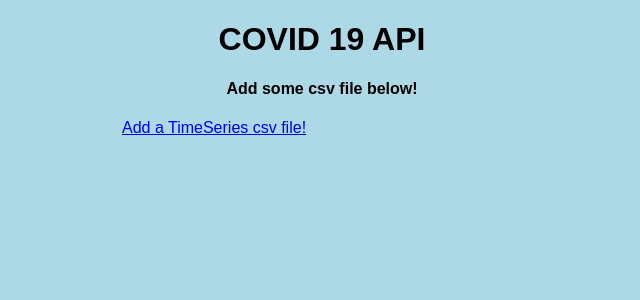
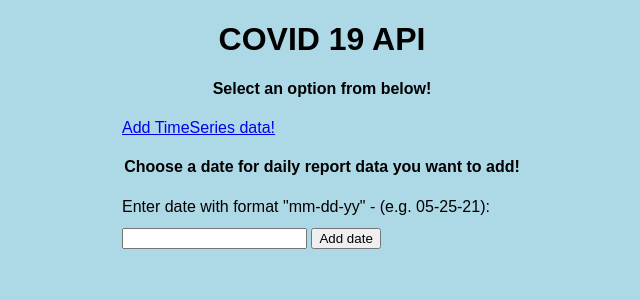
Before and after one commit to klichen/Covid19-data-API, a Flask app: page / in a window 1280 px wide. Shown: the top 300 px of the page, without its empty margins (318-958 px from the left). Run offline with Flask 2, Linux system fonts and the light colour scheme.

Commit message:
implement adding daily reports and sanity checks

```diff
--- a/app.py
+++ b/app.py
@@ -17,15 +17,32 @@ class TimeSeries(db.Model):
     CountryRegion = db.Column(db.String(200), primary_key=True)
     date_recorded = db.Column(db.String(200), primary_key=True)
     quantity = db.Column(db.Integer)
-    case_type = db.Column(db.Integer, primary_key=True)
+    case_type = db.Column(db.String(200), primary_key=True)
 
     def __rep__(self):
         return "<Entry %r>" % self.firstname
 
 
+class DailyReports(db.Model):
+    date_recorded = db.Column(db.String(200), primary_key=True)
+    ProvinceState = db.Column(db.String(200), primary_key=True)
+    CountryRegion = db.Column(db.String(200), primary_key=True)
+    CombinedKeys = db.Column(db.String(200))
+    Confirmed = db.Column(db.Integer)
+    Deaths = db.Column(db.Integer)
+    Recovered = db.Column(db.Integer)
+    Active = db.Column(db.Integer)
+
+
 @app.route("/time_series/<type>", methods=["POST", "GET"])
 def addTimeSeries(type):
     if request.method == "POST":
+        keys = (
+                    'Province/State',
+                    'Country/Region',
+                    'Lat',
+                    'Long',
+                )
         try:
             f = request.files['fileupload']
 
@@ -40,6 +57,10 @@ def addTimeSeries(type):
             db.session.query(TimeSeries).delete()
             db.session.commit()
             for time_entry in csv_dicts:
+                for key in keys:
+                    if key not in time_entry:
+                        return "Incorrect formatting for uploaded csv file"
+
                 for date, number in list(time_entry.items())[4:]:
                     to_date = datetime.strptime(
                         date, '%m/%d/%y').strftime('%m/%d/%y')
@@ -53,18 +74,94 @@ def addTimeSeries(type):
             return render_template("data.html", type=type, entries=entries)
         except:
             return "There was an issue with the uploaded file"
-
     else:
         entries = TimeSeries.query.order_by(TimeSeries.CountryRegion).all()
         return render_template("data.html", type=type, entries=entries)
 
+
+@app.route("/daily_reports/<date>", methods=["POST", "GET"])
+def addDailyReports(date):
+    try:
+      to_date = datetime.strptime(date, '%m-%d-%y')
+    except (ValueError, TypeError):
+      return "Incorrect date format"
+
+
+    format_date = to_date.strftime('%m/%d/%y')
+    if request.method == "POST":
+        keys = (
+                    'FIPS',
+                    'Admin2',
+                    'Province_State',
+                    'Country_Region',
+                    'Last_Update',
+                    'Lat',
+                    'Long_',
+                    'Confirmed',
+                    'Deaths',
+                    'Recovered',
+                    'Active',
+                    'Combined_Key',
+                    'Incident_Rate',
+                    'Case_Fatality_Ratio'
+                )
+        try:
+            f = request.files['fileupload']
+
+            # store the file contents as a string
+            fstring = f.read()
+            print(fstring.decode("utf-8"), file=sys.stderr)
+            # create list of dictionaries keyed by header row
+            data = fstring.decode("utf-8")
+            csv_dicts = [{k: v for k, v in row.items()} for row in csv.DictReader(
+                data.splitlines(), skipinitialspace=True)]
+            print(csv_dicts, file=sys.stderr)
+            db.session.query(DailyReports).delete()
+            db.session.commit()
+            for time_entry in csv_dicts:
+                for key in keys:
+                    if key not in time_entry:
+                        return "Incorrect formatting for uploaded csv file"
+
+                new_entry = DailyReports(
+                    date_recorded=format_date, ProvinceState=time_entry[
+                        'Province_State'], CountryRegion=time_entry['Country_Region'],
+                    CombinedKeys=time_entry['Combined_Key'], Confirmed=time_entry['Confirmed'], Deaths=time_entry['Deaths'],
+                    Recovered=time_entry['Recovered'], Active=time_entry['Active'])
+                db.session.add(new_entry)
+
+            db.session.commit()
+            entries = DailyReports.query.order_by(
+                DailyReports.CountryRegion).all()
+            return render_template("daily_reports.html", date=date, entries=entries)
+        except:
+            return "There was an issue with the uploaded file"
+    else:
+        #entries = TimeSeries.query.order_by(TimeSeries.CountryRegion).all()
+        return render_template("daily_reports.html", date=date)
+
+
 @app.route("/", methods=["POST", "GET"])
 def index():
-        return render_template("index.html")
+    return render_template("index.html")
+
 
 @app.route("/time_series", methods=["POST", "GET"])
 def time_series_home():
-        return render_template("time_series.html")
+    return render_template("time_series.html")
+
+
+@app.route("/daily_reports", methods=["POST", "GET"])
+def daily_reports_home():
+    if request.method == "POST":
+        entry_date = request.form["date"]
+        return redirect(f"/daily_reports/{entry_date}")
+    else:
+        return redirect("/")
+
+@app.route("/daily_reports/", methods=["POST", "GET"])
+def no_date():
+    return "Please enter a date"
 
 
 if __name__ == "__main__":
--- a/static/css/main.css
+++ b/static/css/main.css
@@ -34,3 +34,13 @@ td {
 #content {
     width: 70%;
 }
+
+label {
+    display: block;
+    font: 1rem 'Fira Sans', sans-serif;
+}
+
+input,
+label {
+    margin: .4rem 0;
+}
--- a/templates/index.html
+++ b/templates/index.html
@@ -8,9 +8,18 @@
 {% block body %}
 <div class="content">
     <h1 style="text-align: center;">COVID 19 API</h1>
-    <h4 style="text-align: center;">Add some csv file below!</h4>
+    <h4 style="text-align: center;">Select an option from below!</h4>
 
-    <a style="text-align: center;" href="/time_series">Add a TimeSeries csv file!</a>
+    <a style="text-align: center;" href="/time_series">Add TimeSeries data!</a>
+
+    <h4 style="text-align: center;">Choose a date for daily report data you want to add!</h4>
+    <form action="/daily_reports" method="post">
+        <label>
+          Enter date with format "mm-dd-yy" - (e.g. 05-25-21):
+        </label>
+        <input type="text" name="date" id="date">
+        <input type="submit" value="Add date">
+      </form>
 
 </div>
 {% endblock %}
```
Also changed, not shown: templates/daily_reports.html (added, +45 -0 lines), test.db.
